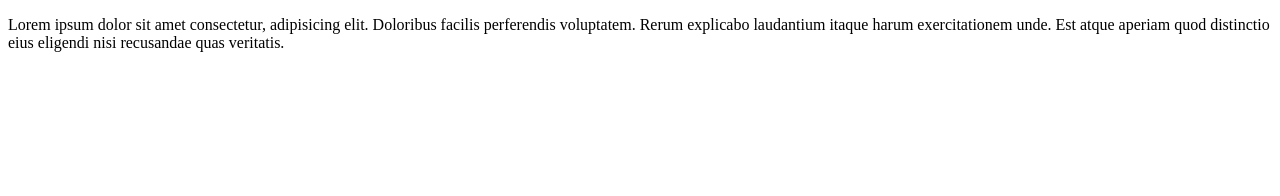
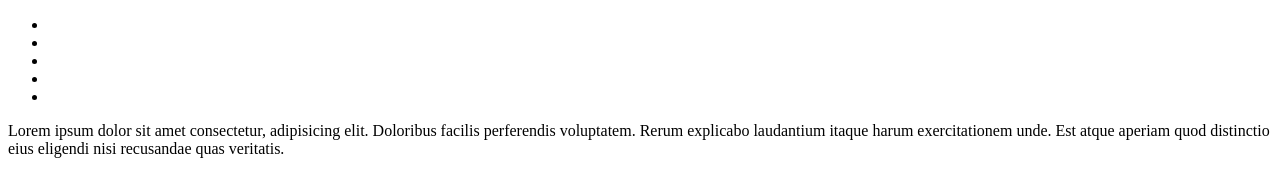
Before and after one commit to danilsklyar/test, a plain HTML site: page index.html in a window 1280 px wide. Drawn offline with Linux system fonts and the light colour scheme.

Commit message:
add navigation

```diff
--- a/index.html
+++ b/index.html
@@ -7,6 +7,15 @@
     <title>Document</title>
 </head>
 <body>
+    <nav>
+        <ul>
+            <li></li>
+            <li></li>
+            <li></li>
+            <li></li>
+            <li></li>
+        </ul>
+    </nav>
     <p>Lorem ipsum dolor sit amet consectetur, adipisicing elit. Doloribus facilis perferendis voluptatem. Rerum explicabo laudantium itaque harum exercitationem unde. Est atque aperiam quod distinctio eius eligendi nisi recusandae quas veritatis.</p>
 </body>
 </html>
```
